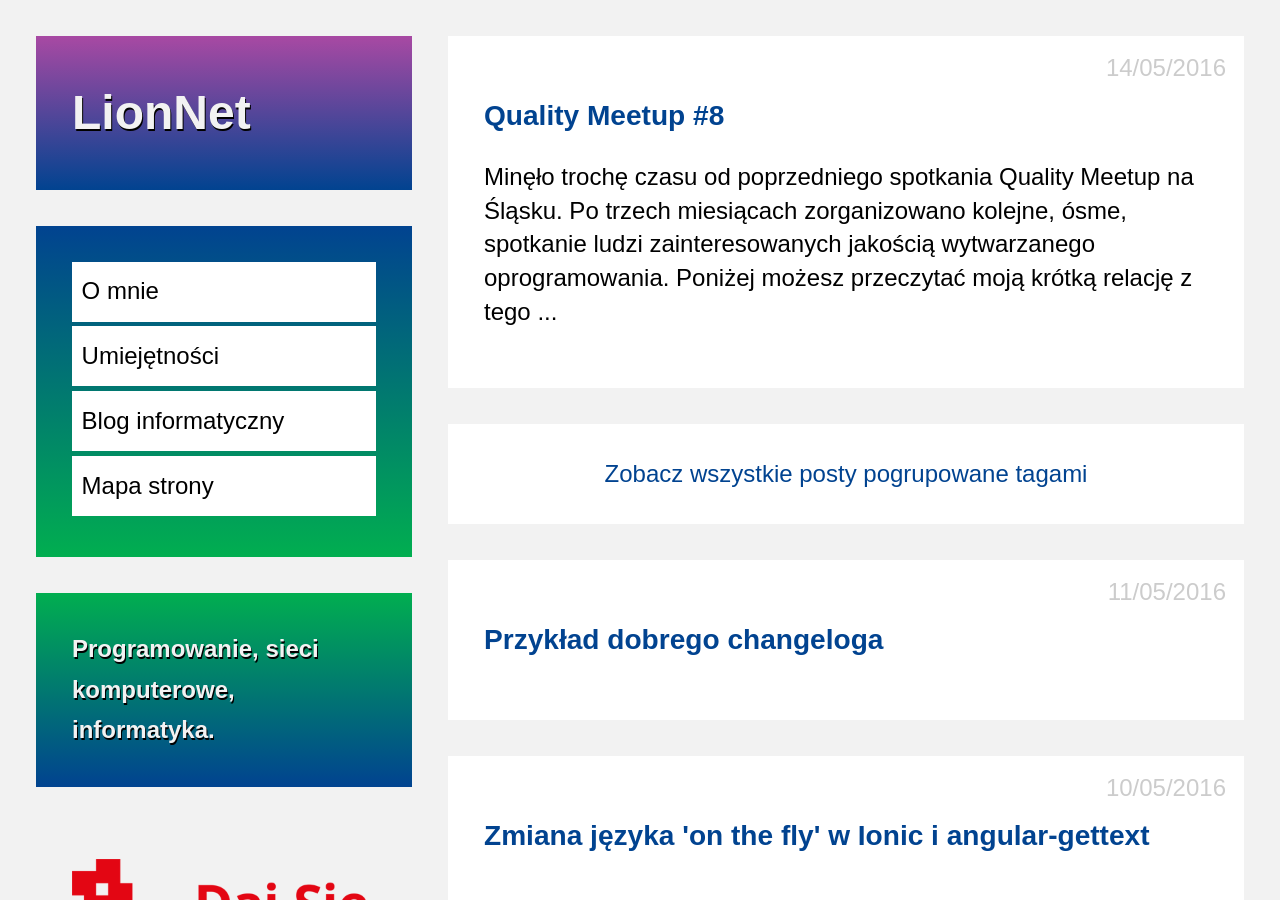
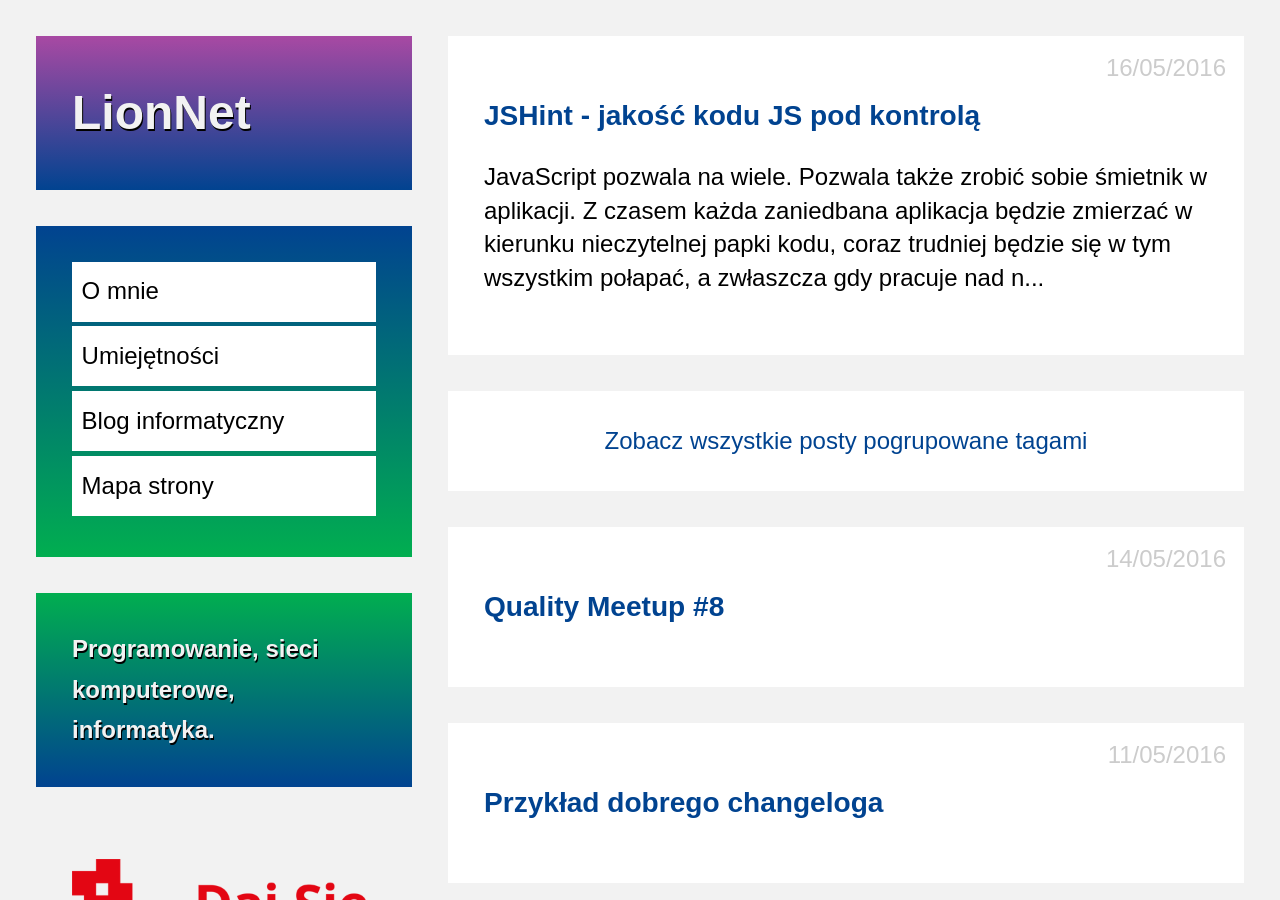
Before and after one commit to maciejlew/maciejlew.github.io, a Jekyll site: the page built from pages/blog.md, in a window 1280 px wide and 900 px high. Built offline with Jekyll 4.4.1, drawn with Linux system fonts in a browser that asks for light colours; some of the changed lines change nothing that is shown.

Commit message:
Adds post 'JSHint - jakość kodu JS pod kontrolą'

```diff
--- /dev/null
+++ b/_posts/2016-05-16-jshint-jakosc-kodu-js-pod-kontrola.md
@@ -0,0 +1,206 @@
+---
+layout: post
+title: "JSHint - jakość kodu JS pod kontrolą"
+date: "2016-05-16 18:00:00"
+description: "Jak zapewnić wysoką jakość kodu JS rozwijanej aplikacji?"
+keywords: "java script, jshint, jslint, jakość oprogramowanie, inżynieria
+oprogramowania, aplikacje webowe, jakość kodu, testowanie kodu, quality assurance"
+tags:
+- QA
+- JS
+- DDF
+- DSP2016
+---
+
+JavaScript pozwala na wiele. Pozwala także zrobić sobie śmietnik w aplikacji.
+Z czasem każda zaniedbana aplikacja będzie zmierzać w kierunku nieczytelnej papki
+kodu, coraz trudniej będzie się w tym wszystkim połapać, a zwłaszcza gdy pracuje
+nad nią sztab ludzi. Entropia projektu rośnie. Na szczęście są rozwiązania
+pozwalające na **ujednolicenie stylu kodowania w JS, wyłapanie błędogennych
+instrukcji, wskazanie skomplikowanych fragmentów kodu**. W tym wpisie przeczytasz
+jak ułatwić sobie codzienną pracę nad kodem JS wykorzystując do tego [narzędzie
+JSHint][1].
+
+### A może JSLint?
+
+JSHint i JSLint są bardzo zbliżonymi narzędziami. Jak można się dowiedzieć w
+Internetach, JSHint powstał w wyniku niezadowolenia brakiem możliwości konfiguracji
+JSLint. Problem ten już został rozwiązany w JSLint, ale konkurencyjne narzędzie
+pozostało. JSHint powstał na przełomie 2010/2011 roku. Był rozwijany przez te
+kilka ostatnich lat, a wiele projektów pisanych w JS zaczęło go używać do
+sprawdzania jakości wytworzonego kodu. Na chwilę obecną [JSHint obsługuje ponad
+80 opcji konfiguracyjnych][2], a autorzy zachęcają do dodawania kolejnych jeśli
+dla kogoś to jeszcze za mało. **Zainteresowanie JSHint ciągle rośnie**, co może
+potwierdzić poniższy wykres:
+
+<noscript>
+W tym miejscy znajduje się element wymagający do wyświetlenia włączonej obsługi
+JavaScript w przeglądarce.
+</noscript>
+<script type="text/javascript" src="//www.google.pl/trends/embed.js?hl=pl&q=jslint,+jshint&cid=TIMESERIES_GRAPH_0&export=5&w=600&h=330"></script>
+
+### Jak używać JSHint?
+
+Narzędzia tego możemy używać na kilka sposobów. Pierwszym i najwygodniejszym na
+początek jest wejście na [jego stronę][1] i skorzystanie z analizy online kodu.
+Gdy się już przekonasz do jego zalet, o wiele lepszym wyjściem jest lokalna
+instalacja tego dodatku. Można to zrobić przy pomocy NPM, globalnie lub per
+projekt.
+
+Zainstalowane JSHint można wykorzystać albo uruchamiając je per wybrany plik lub
+dla całego projektu. Uruchamianie dla projektu jest o wiele wygodniejsze gdy
+przygotuje się już swój własny zestaw reguł. **Reguły te zapisuje się w plikach
+.jshintrc**. JSHint jest na tyle sprytny, że kaskadowo przeszukuje strukturę
+projektu szukając plików reguł znajdujących się najbliżej analizowanego kodu.
+Jeśli nic nie zostanie znalezione zostanie użyty globalny *.jshintrc* znajdujący
+się w katalogu domowym użytkownika lub zaaplikowany zostanie domyślny zestaw reguł.
+
+W moim projekcie [Yeoman wygenerował pliki .jshintrc automatycznie][4] uzupełniając
+je w popularnymi zestawami reguł. Przykładowo główny plik zestawu reguł wygląda
+tak:
+
+    {
+      "node": true,
+      "browser": true,
+      "esnext": true,
+      "bitwise": true,
+      "camelcase": true,
+      "curly": true,
+      "eqeqeq": true,
+      "immed": true,
+      "indent": 2,
+      "latedef": true,
+      "newcap": true,
+      "noarg": true,
+      "quotmark": "single",
+      "regexp": true,
+      "undef": true,
+      "unused": true,
+      "strict": true,
+      "trailing": true,
+      "smarttabs": true,
+      "globals": {
+        "angular": false,
+        "cordova": false,
+        "StatusBar": false
+      }
+    }
+
+Odgadnięcie znaczenia większość tych opcji powinno być bardzo łatwe i intuicyjne,
+szczegółowy ich opis można znaleźć w [wykazie dostępnych opcji JSHint][2]. Yeoman
+wygenerował mi także zestaw reguł dla plików testów:
+
+    {
+      "node": true,
+      "browser": true,
+      "esnext": true,
+      "bitwise": true,
+      "camelcase": true,
+      "curly": true,
+      "eqeqeq": true,
+      "immed": true,
+      "indent": 2,
+      "latedef": true,
+      "newcap": true,
+      "noarg": true,
+      "quotmark": "single",
+      "regexp": true,
+      "undef": true,
+      "unused": true,
+      "strict": true,
+      "trailing": true,
+      "smarttabs": true,
+      "globals": {
+        "after": false,
+        "afterEach": false,
+        "angular": false,
+        "before": false,
+        "beforeEach": false,
+        "browser": false,
+        "describe": false,
+        "expect": false,
+        "inject": false,
+        "it": false,
+        "jasmine": false,
+        "spyOn": false
+      }
+    }
+
+Jak widać w większości się one powielają. Różnica występuje jedynie w obiekcie
+*globals*, w którym definiuje się nazwy zmiennych globalnych dostarczanych przez
+środowisko przeglądarki, framework lub właśnie przez biblioteki do testowania
+kodu JS. Widzimy tu więc znane z [frameworka Jasmine][5] zmienne takie jak:
+*jasmine*, *after\**, *before\**, *describe*, *expect*, *it*, itd. Te zmienne nie
+zostaną potraktowane jako niezdefiniowane gdy JSHint napotka je podczas analizy
+plików testów.
+
+Możliwe jest także definiowanie reguł JSHint bezpośrednio w pliku z analizowanym
+kodem. Robi się to przy pomocy odpowiednich komentarzy, Na przykład [biblioteka
+angular-gettext][3] podczas generowania tłumaczeń dodaje taki oto komentarz:
+
+    angular.module('gettext').run(['gettextCatalog', function (gettextCatalog) {
+    /* jshint -W100 */
+        gettextCatalog.setStrings('pl_PL', {"Type drug name":"Wpisz nazwę leku"});
+    /* jshint +W100 */
+    }]);
+
+Widzimy tu wyłączenie opcji *W100* dla wybranego fragmentu kodu, a następnie jej
+ponowne włączenie. Nie polecałbym jednak tej metody bo takie komentarze w kodzie
+także zaciemniają jego obraz.
+
+### Ciekawe problemy
+
+#### Automatycznie generowane pliki
+
+Czasami w źródłach aplikacji znajdują się automatycznie generowane pliki,
+dostarczane przez zewnętrzne oprogramowanie, które nie stosują się do naszych
+reguł JSHint. Mamy wtedy 3 wyjścia z tej sytuacji:
+
+1. ingerować w kod biblioteki i poprawić jej generator kodu wedle naszego uznania;
+2. zmieniać za każdym razem generowane pliki dodając odpowiednie komentarze wyłączające
+wybrane zestawy reguł;
+3. nie sprawdzać wcale tych plików, zakładając że są dobre.
+
+Rozwiązanie 3. wydaje się być najbardziej rozsądne. Na szczęście JSHint pozwala
+na takie wyjątki, wystarczy że w katalogu projektu utworzymy plik *.jshintignore*,
+w którym umieścimy ścieżki do ignorowanych plików - problem z głowy.
+
+#### Mało intuicyjne opisy błędów i ostrzeżeń, brakujące opcje
+
+Większość błędów i ostrzeżeń generowanych podczas analizy kodu narzędziem JSHint
+posiada opisy które jednoznacznie pozwalają na wskazanie reguły której powiązane
+z nimi wyrażenia nie spełniły. Czasami jednak zdarza się, że dostaniemy coś co do
+niczego nie pasuje, np: *"Do not use Number as a constructor"*. Powiedzmy że chcemy
+wyłączyć tą regułę. Jak ją znaleźć? Dobrze jest włączyć bardziej gadatliwy tryb
+działania JSHint. Robimy to dodając opcję *--verbose*. Otrzymamy wtedy kod
+błędu/ostrzeżenia, w tym przypadki *W053*. Teraz należy przeszukać całe [repozytorium
+JSHint][6]. Pozwoli to namierzyć kawałek kodu który odpowiedzialny jest za
+przygotowanie komunikatu. Po krótkiej analizie okazuje się że nie ma opcji
+pozwalającej na wyłączenie tego ostrzeżenia.
+
+#### Fałsze ostrzeżenia o brakujących kasach
+
+Czasami dla lepszej czytelności kodu wynosimy definicje klas do osobnych plików,
+a wykorzystujemy je w zupełnie innych częściach aplikacji, w innych plikach.
+Odpowiednio dołączone pliki lub ich scalenie przed wysłaniem do przeglądarki
+powodują że wszystko działa tak jak należy. Niestety JSHint o tym nie wie i z
+tego powodu ostrzega nas, np: *"'DoseComplexParameters' is not defined."*. Aby
+się pozbyć tych fałszywie pozytywnych ostrzeżeń należy dodać w opcji *globals*
+swoje nazwy klas.
+
+### Czy JSHint jest dla wszystkich?
+
+Zdecydowanie tak. Pomimo kilku opisanych powyżej problemów jest to narzędzie
+bardzo pomocne oraz intuicyjne w użyciu. Możliwość automatyzacji analizy statycznej
+kodu bardzo pomaga w jego utrzymaniu i dalszym rozwoju. Mogę polecić JSHint każdemu
+kto chce dbać o stan swojego projektu i myśli o jego przyszłości w dalszej
+perspektywie niż tylko do momentu gdy klient zapłaci fakturę.
+
+[1]: http://jshint.com
+[2]: http://jshint.com/docs/options/
+[3]: {{site.url}}/2016/04/26/i18n-z-angularjs-gettext.html
+[4]: {{site.url}}/2016/03/03/yeoman-idziemy-na-front.html
+[5]: {{site.url}}/2016/03/07/zapach-jasminu.html
+[6]: https://github.com/jshint/jshint
+
+{% include acronyms.md %}
--- a/pages/map.md
+++ b/pages/map.md
@@ -24,6 +24,7 @@ redirect_from: /map/
  * [Umiejętności](../umiejetnosci)
  * [Kontakt](../kontakt)
  * [Blog informatyczny](../blog)
+   * [JSHint - jakość kodu JS pod kontrolą](../2016/05/14/jshint-jakosc-kodu-js-pod-kontrola.html)
    * [Quality Meetup #8](../2016/05/14/quality-meetup-8.html)
    * [Przykład dobrego changeloga](../2016/05/11/przyklad-dobrego-changeloga.html)
    * [Zmiana języka 'on the fly' w Ionic i angular-gettext](../2016/05/10/zmiana-jezyka-on-the-fly-w-ionic-i-angular-gettext.html)
```
